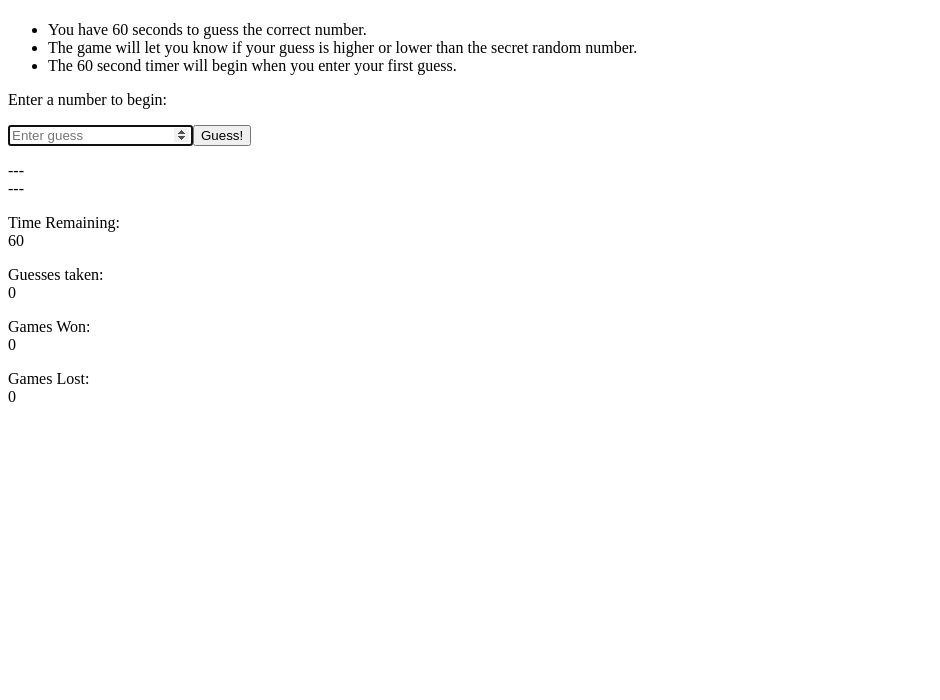
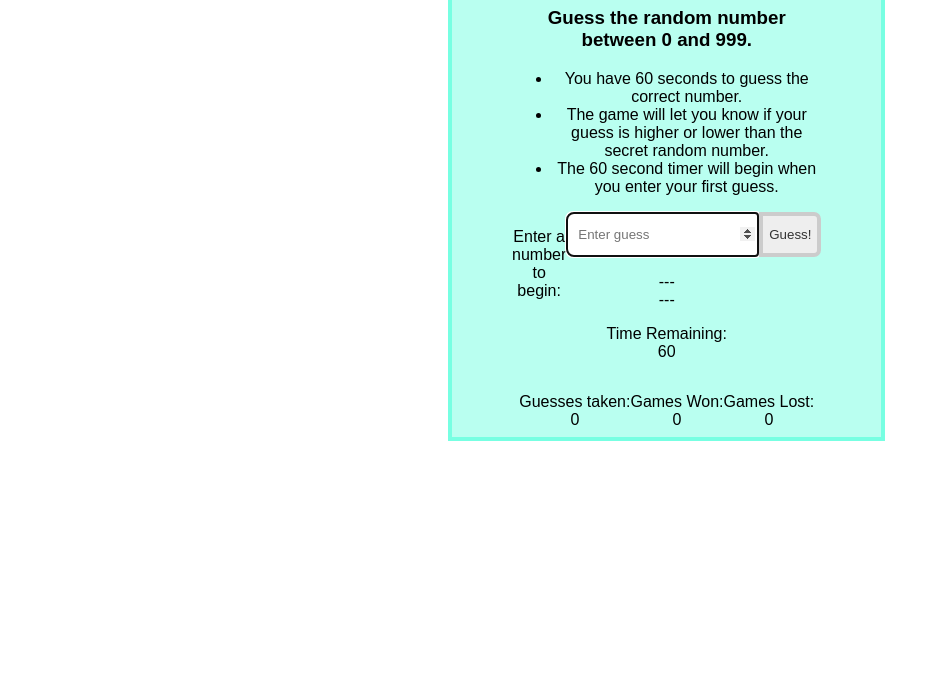
Before and after one commit to cghayes/high-low-game, a React app: page public/index.html in a window 1280 px wide. Shown: the part 100-800 px from the top of the page, without its empty margins (0-940 px from the left). Built offline with nearby package versions, Linux system fonts and the light colour scheme.

Commit message:
Update index.html

```diff
--- a/public/index.html
+++ b/public/index.html
@@ -1,11 +1,18 @@
 <!DOCTYPE html>
 <html lang="en">
+
 <head>
   <meta charset="utf-8" />
   <title>High Low Game</title>
+  <!-- Google Font -->
+  <link rel="preconnect" href="https://fonts.gstatic.com">
+  <link href="https://fonts.googleapis.com/css2?family=Raleway:wght@400;700&display=swap" rel="stylesheet">
+  <link type="text/css" rel="stylesheet" href="src/main.css">
 </head>
+
 <body>
   <div id="container"></div>
 
 </body>
+
 </html>
```
Lines whose indentation alone changed are shown as unchanged.
